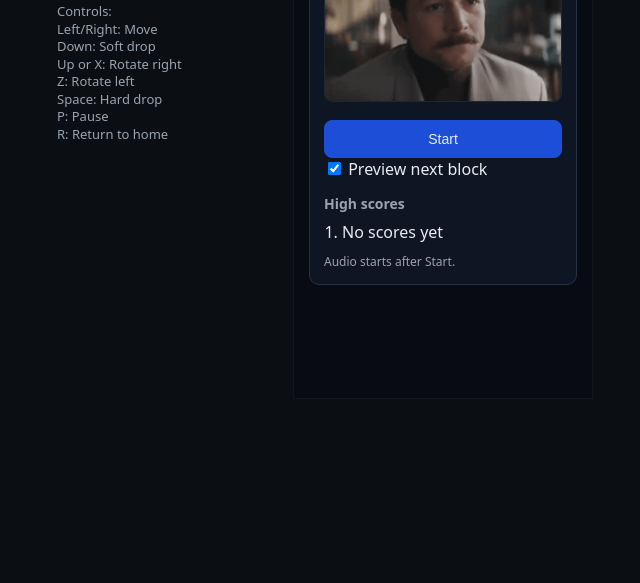
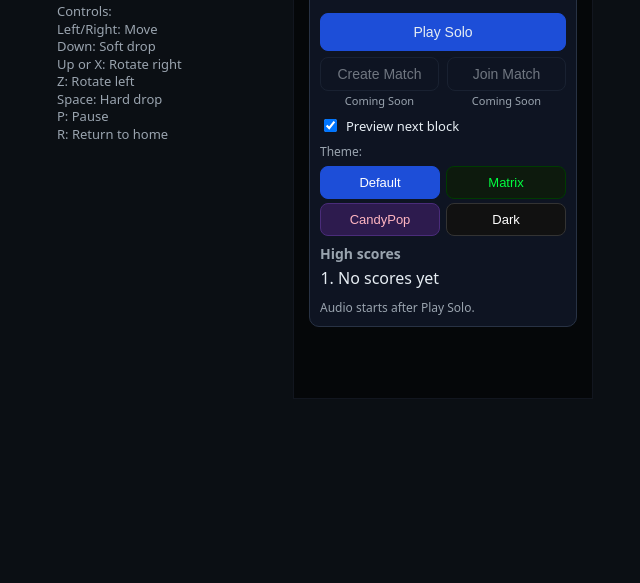
Before and after one commit to Vector-Sigma-Works/StackLogic, a website: page public/index.html in a window 1280 px wide. Shown: the part 217-800 px from the top of the page, without its empty margins (219-859 px from the left). Drawn offline with Linux system fonts and the light colour scheme.

Commit message:
feat: add title and theme scaffolding

```diff
--- a/package.json
+++ b/package.json
@@ -5,7 +5,8 @@
   "type": "module",
   "main": "server.js",
   "scripts": {
-    "start": "node server.js"
+    "start": "node server.js",
+    "test": "node --test tests/**/*.mjs"
   },
   "dependencies": {
     "express": "^4.19.2"
--- a/public/game.js
+++ b/public/game.js
@@ -727,6 +727,41 @@ btnRotR.addEventListener('pointerdown', (e) => {
   tryRotate(rotateCW);
 });
 
+// ---- Theme integration ----
+(function initTheme() {
+  if (typeof ThemeModule === 'undefined') return;
+  ThemeModule.init();
+
+  // Wire up theme buttons
+  var themeBtns = document.querySelectorAll('.theme-btn');
+  for (var i = 0; i < themeBtns.length; i++) {
+    themeBtns[i].addEventListener('click', (function(btn) {
+      return function() {
+        var themeName = btn.getAttribute('data-theme');
+        if (!themeName) return;
+        ThemeModule.selectTheme(themeName);
+        ThemeModule.applyTheme(themeName);
+        // Update aria-checked on all theme buttons
+        for (var j = 0; j < themeBtns.length; j++) {
+          themeBtns[j].setAttribute('aria-checked', 'false');
+        }
+        btn.setAttribute('aria-checked', 'true');
+      };
+    })(themeBtns[i]));
+  }
+
+  // Sync aria-checked to saved theme
+  var saved = ThemeModule.loadSavedTheme ? ThemeModule.loadSavedTheme() : null;
+  var activeTheme = saved || 'Default';
+  for (var k = 0; k < themeBtns.length; k++) {
+    if (themeBtns[k].getAttribute('data-theme') === activeTheme) {
+      themeBtns[k].setAttribute('aria-checked', 'true');
+    } else {
+      themeBtns[k].setAttribute('aria-checked', 'false');
+    }
+  }
+})();
+
 state = 'home';
 resetGameState();
 showHome();
--- a/public/index.html
+++ b/public/index.html
@@ -57,16 +57,31 @@
               />
             </div>
 
-            <button id="startBtn" class="btn primary" type="button">Start</button>
+            <button id="startBtn" class="btn primary" type="button">Play Solo</button>
+
+            <div class="multiplayer-section">
+              <button id="createMatchBtn" class="btn" type="button" disabled aria-describedby="createMatchHint">Create Match</button>
+              <span id="createMatchHint" class="coming-soon-hint">Coming Soon</span>
+              <button id="joinMatchBtn" class="btn" type="button" disabled aria-describedby="joinMatchHint">Join Match</button>
+              <span id="joinMatchHint" class="coming-soon-hint">Coming Soon</span>
+            </div>
 
             <div class="setting">
               <label><input type="checkbox" id="previewNext" /> Preview next block</label>
             </div>
 
+            <div class="theme-controls" role="radiogroup" aria-label="Theme selection">
+              <span class="theme-label">Theme:</span>
+              <button id="themeDefault" class="btn theme-btn" type="button" role="radio" aria-checked="true" data-theme="Default" aria-label="Default theme">Default</button>
+              <button id="themeMatrix" class="btn theme-btn" type="button" role="radio" aria-checked="false" data-theme="Matrix" aria-label="Matrix theme">Matrix</button>
+              <button id="themeCandyPop" class="btn theme-btn" type="button" role="radio" aria-checked="false" data-theme="CandyPop" aria-label="CandyPop theme">CandyPop</button>
+              <button id="themeDark" class="btn theme-btn" type="button" role="radio" aria-checked="false" data-theme="Dark" aria-label="Dark theme">Dark</button>
+            </div>
+
             <h3 class="subhead">High scores</h3>
             <ol id="highScores" class="scores"></ol>
 
-            <p class="hint">Audio starts after Start.</p>
+            <p class="hint">Audio starts after Play Solo.</p>
           </div>
         </div>
 
@@ -94,6 +109,7 @@
       </div>
     </main>
 
+    <script src="theme.js"></script>
     <script type="module" src="game.js"></script>
   </body>
 </html>
--- a/public/style.css
+++ b/public/style.css
@@ -4,6 +4,46 @@
   --muted: #9aa4af;
   --panel: #0f1624;
   --border: #283244;
+}
+
+/* Theme: Default */
+[data-theme="Default"] {
+  --bg: #0b0f14;
+  --fg: #e6edf3;
+  --muted: #9aa4af;
+  --panel: #0f1624;
+  --border: #283244;
+  --accent: #1d4ed8;
+}
+
+/* Theme: Matrix */
+[data-theme="Matrix"] {
+  --bg: #0a0a0a;
+  --fg: #00ff41;
+  --muted: #008f11;
+  --panel: #0d1a0d;
+  --border: #003b00;
+  --accent: #00ff41;
+}
+
+/* Theme: CandyPop */
+[data-theme="CandyPop"] {
+  --bg: #1a0a2e;
+  --fg: #ffb6c1;
+  --muted: #c77dba;
+  --panel: #2d1b4e;
+  --border: #4a2c7a;
+  --accent: #ff69b4;
+}
+
+/* Theme: Dark */
+[data-theme="Dark"] {
+  --bg: #000000;
+  --fg: #ffffff;
+  --muted: #888888;
+  --panel: #111111;
+  --border: #333333;
+  --accent: #555555;
 }
 
 * { box-sizing: border-box; }
@@ -42,7 +82,7 @@ body {
 
 canvas#game {
   display: block;
-  background: #111826;
+  background: var(--bg);
   border: 1px solid var(--border);
   width: 300px;
   height: 600px;
@@ -91,6 +131,24 @@ canvas#game {
   border-color: #1d4ed8;
 }
 
+[data-theme="Matrix"] .btn.primary {
+  background: #00ff41;
+  border-color: #00ff41;
+  color: #000;
+}
+
+[data-theme="CandyPop"] .btn.primary {
+  background: #ff69b4;
+  border-color: #ff69b4;
+  color: #000;
+}
+
+[data-theme="Dark"] .btn.primary {
+  background: #555555;
+  border-color: #555555;
+  color: #fff;
+}
+
 .overlay {
   position: absolute;
   inset: 0;
@@ -111,16 +169,31 @@ canvas#game {
   background: rgba(15, 22, 36, 0.95);
   border: 1px solid var(--border);
   border-radius: 10px;
-  padding: 14px;
+  padding: 10px;
+}
+
+[data-theme="Matrix"] .card {
+  background: rgba(10, 10, 10, 0.95);
+  border-color: #003b00;
+}
+
+[data-theme="CandyPop"] .card {
+  background: rgba(26, 10, 46, 0.95);
+  border-color: #4a2c7a;
+}
+
+[data-theme="Dark"] .card {
+  background: rgba(0, 0, 0, 0.95);
+  border-color: #333333;
 }
 
 .title {
-  margin: 0 0 10px;
-  font-size: 20px;
+  margin: 0 0 6px;
+  font-size: 18px;
 }
 
 .subhead {
-  margin: 14px 0 8px;
+  margin: 8px 0 4px;
   font-size: 14px;
   color: var(--muted);
 }
@@ -139,7 +212,7 @@ canvas#game {
 
 .intro-wrap {
   width: 100%;
-  margin: 6px 0 8px;
+  margin: 2px 0 6px;
   display: grid;
   place-items: center;
 }
@@ -147,7 +220,7 @@ canvas#game {
 .intro-gif {
   width: 100%;
   max-width: 320px;
-  max-height: 140px;
+  max-height: 85px;
   object-fit: contain;
   border-radius: 8px;
   border: 1px solid #1e2736;
@@ -156,6 +229,95 @@ canvas#game {
 .intro-gif {
   display: block;
 }
+
+/* Multiplayer section */
+.multiplayer-section {
+  display: grid;
+  grid-template-columns: repeat(2, minmax(0, 1fr));
+  gap: 2px 8px;
+  margin-top: 6px;
+}
+
+.multiplayer-section .btn[disabled] {
+  opacity: 0.45;
+  cursor: not-allowed;
+}
+
+#joinMatchBtn {
+  grid-row: 1;
+  grid-column: 2;
+  margin-top: 0;
+  padding: 8px 6px;
+}
+
+#joinMatchHint {
+  grid-row: 2;
+  grid-column: 2;
+}
+
+#createMatchBtn {
+  grid-row: 1;
+  grid-column: 1;
+  margin-top: 0;
+  padding: 8px 6px;
+}
+
+#createMatchHint {
+  grid-row: 2;
+  grid-column: 1;
+}
+
+.coming-soon-hint {
+  display: block;
+  font-size: 11px;
+  color: var(--muted);
+  text-align: center;
+  margin: 0;
+}
+
+/* Theme controls */
+.theme-controls {
+  display: grid;
+  grid-template-columns: 1fr 1fr;
+  gap: 4px 6px;
+  margin-top: 8px;
+}
+
+.theme-label {
+  font-size: 12px;
+  color: var(--muted);
+  margin-bottom: 2px;
+  grid-column: 1 / span 2;
+}
+
+.theme-btn {
+  margin-top: 0;
+  font-size: 13px;
+  padding: 8px 10px;
+}
+
+.theme-btn[aria-checked="true"] {
+  border-color: var(--accent, #1d4ed8);
+  background: var(--accent, #1d4ed8);
+  color: #fff;
+}
+
+.theme-btn[aria-checked="false"] {
+  border-color: var(--border);
+}
+
+.setting {
+  margin-top: 8px;
+}
+
+.setting label {
+  font-size: 13px;
+  color: var(--fg);
+  display: flex;
+  align-items: center;
+  gap: 6px;
+}
+
 .mobile-controls {
   display: none;
   margin-top: 10px;
@@ -299,3 +461,13 @@ canvas#game {
     margin-top: 10px;
   }
 }
+
+/* Reduced motion guard */
+@media (prefers-reduced-motion: reduce) {
+  /* Disable any ambient animation classes or transitions */
+  *, *::before, *::after {
+    animation-duration: 0.01ms !important;
+    animation-iteration-count: 1 !important;
+    transition-duration: 0.01ms !important;
+  }
+}
--- /dev/null
+++ b/public/theme.js
@@ -0,0 +1,138 @@
+// Theme system for StackLogic
+// Provides Default, Matrix, CandyPop, Dark themes with localStorage persistence.
+
+(function (root) {
+  'use strict';
+
+  var STORAGE_KEY = 'stacklogic_theme_v1';
+  var REDUCED_MOTION_KEY = 'prefers-reduced-motion';
+
+  // Theme definitions
+  var themes = {
+    Default: {
+      name: 'Default',
+      ambientAnimation: true,
+      cssVars: [
+        ['--bg', '#0b0f14'],
+        ['--fg', '#e6edf3'],
+        ['--muted', '#9aa4af'],
+        ['--panel', '#0f1624'],
+        ['--border', '#283244'],
+        ['--accent', '#1d4ed8']
+      ]
+    },
+    Matrix: {
+      name: 'Matrix',
+      ambientAnimation: true,
+      cssVars: [
+        ['--bg', '#0a0a0a'],
+        ['--fg', '#00ff41'],
+        ['--muted', '#008f11'],
+        ['--panel', '#0d1a0d'],
+        ['--border', '#003b00'],
+        ['--accent', '#00ff41']
+      ]
+    },
+    CandyPop: {
+      name: 'CandyPop',
+      ambientAnimation: true,
+      cssVars: [
+        ['--bg', '#1a0a2e'],
+        ['--fg', '#ffb6c1'],
+        ['--muted', '#c77dba'],
+        ['--panel', '#2d1b4e'],
+        ['--border', '#4a2c7a'],
+        ['--accent', '#ff69b4']
+      ]
+    },
+    Dark: {
+      name: 'Dark',
+      ambientAnimation: false,
+      cssVars: [
+        ['--bg', '#000000'],
+        ['--fg', '#ffffff'],
+        ['--muted', '#888888'],
+        ['--panel', '#111111'],
+        ['--border', '#333333'],
+        ['--accent', '#555555']
+      ]
+    }
+  };
+
+  var currentTheme = null;
+
+  // Load saved theme from localStorage
+  function loadSavedTheme() {
+    try {
+      var saved = root.localStorage.getItem(STORAGE_KEY);
+      if (saved && themes[saved]) {
+        return saved;
+      }
+    } catch (e) {
+      // localStorage unavailable
+    }
+    return null;
+  }
+
+  // Select and persist a theme
+  function selectTheme(name) {
+    if (!themes[name]) return false;
+    currentTheme = name;
+    try {
+      root.localStorage.setItem(STORAGE_KEY, name);
+    } catch (e) {
+      // localStorage unavailable
+    }
+    return true;
+  }
+
+  // Apply theme CSS variables to document
+  function applyTheme(name) {
+    var theme = themes[name];
+    if (!theme) return [];
+    currentTheme = name;
+    var vars = [];
+    for (var i = 0; i < theme.cssVars.length; i++) {
+      var entry = theme.cssVars[i];
+      var key = entry[0];
+      var value = entry[1];
+      root.document.documentElement.style.setProperty(key, value);
+      vars.push([key, value]);
+    }
+    root.document.documentElement.setAttribute('data-theme', name);
+    return vars;
+  }
+
+  // Check if reduced motion is preferred
+  function prefersReducedMotion() {
+    try {
+      if (root.window.matchMedia) {
+        return !root.window.matchMedia('(prefers-reduced-motion: no-preference)').matches;
+      }
+    } catch (e) {
+      // matchMedia unavailable
+    }
+    return false;
+  }
+
+  // Initialize theme on load
+  function init() {
+    var saved = loadSavedTheme();
+    if (saved) {
+      applyTheme(saved);
+    } else {
+      applyTheme('Default');
+    }
+  }
+
+  // Expose public API
+  root.ThemeModule = {
+    themes: themes,
+    selectTheme: selectTheme,
+    applyTheme: applyTheme,
+    init: init,
+    prefersReducedMotion: prefersReducedMotion,
+    loadSavedTheme: loadSavedTheme
+  };
+
+})(typeof window !== 'undefined' ? window : globalThis);
```
Also changed, not shown: tests/theme.test.mjs (added, +215 -0 lines).
